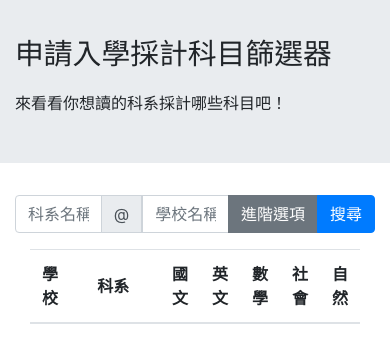
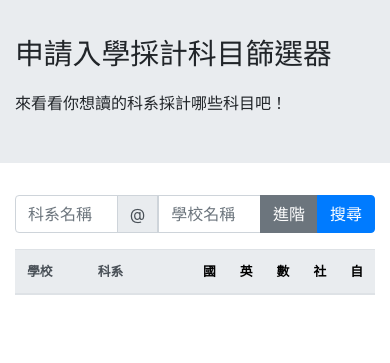
Before and after one commit to lashhw/applytool, a PHP site: page / in a window 390 px wide. Shown: the top 363 px of the page. Run offline with PHP 8.4, Linux system fonts and the light colour scheme; lists and menus that the app fills with data are empty; some libraries are stand-ins or nearby versions.

Commit message:
implement responsive design

```diff
--- a/index.html
+++ b/index.html
@@ -13,30 +13,6 @@
   <link rel="stylesheet" href="style.css?v=1">
   <!-- search.js -->
   <script src="search.js"></script>
-
-  <script>
-  // function processText(){
-  //   // add strikethrough on subjects which is filtered
-  //   for(var i=1;i<=5;i++)
-  //     if($("#check"+i).is(":checked"))$("#t"+i).css({"text-decoration-line" : "line-through",
-  //                                                    "text-decoration-color" : "DarkRed"});
-  //   // reduce text length on small devices
-  //   if($(window).width()<768){
-  //     $("#btn_advanced").text("進階");
-  //     $("#text_advanced").html("不採計：<br>")
-  //     $(".subject-title").each(function(){
-  //       var str=$(this).text().substring(0,1);
-  //       $(this).text(str);
-  //     });
-  //   }
-  // }
-
-  // auto search when the page is fully loaded
-  $(document).ready(function(){
-    getData();
-    update();
-  });
-  </script>
 </head>
 <body>
   <!-- title bar -->
@@ -65,42 +41,52 @@
       </div>
     </div>
     <!-- select subject to filter -->
-    <div id="advanced_options" class="collapse float-sm-right">
-      <label for="s1">國文：</label>
+    <div id="advanced_options" class="collapse float-sm-right form-inline">
+      <div class="form-group">
+        <label for="s1" class="option-title">&nbsp;國文：</label>
         <select id="s1" onchange="update()">
           <option value="1" selected="selected">不限</option>
           <option value="2">採計</option>
           <option value="3">不採計</option>
         </select>
-      <label for="s2">&nbsp;英文：</label>
+      </div>
+      <div class="form-group">
+        <label for="s2" class="option-title">&nbsp;英文：</label>
         <select id="s2" onchange="update()">
           <option value="1" selected="selected">不限</option>
           <option value="2">採計</option>
           <option value="3">不採計</option>
         </select>
-      <label for="s3">&nbsp;數學：</label>
+      </div>
+      <div class="form-group">
+        <label for="s3" class="option-title">&nbsp;數學：</label>
         <select id="s3" onchange="update()">
           <option value="1" selected="selected">不限</option>
           <option value="2">採計</option>
           <option value="3">不採計</option>
         </select>
-      <label for="s4">&nbsp;社會：</label>
+      </div>
+      <div class="form-group">
+        <label for="s4" class="option-title">&nbsp;社會：</label>
         <select id="s4" onchange="update()">
           <option value="1" selected="selected">不限</option>
           <option value="2">採計</option>
           <option value="3">不採計</option>
         </select>
-      <label for="s5">&nbsp;自然：</label>
+      </div>
+      <div class="form-group">
+        <label for="s5" class="option-title">&nbsp;自然：</label>
         <select id="s5" onchange="update()">
           <option value="1" selected="selected">不限</option>
           <option value="2">採計</option>
           <option value="3">不採計</option>
         </select>
       </div>
+    </div>
     <!-- the location to place the result table -->
-    <div class="container">
+    <div id="table_result">
       <table class="table">
-        <thead>
+        <thead class="thead-light">
           <tr>
             <th width="20%" class="align-middle">學校</th>
             <th width="30%" class="align-middle">科系</th>
--- a/search.js
+++ b/search.js
@@ -66,5 +66,36 @@ function update(){
   }
   $('#result_content').append(content);
 
+  // add strikethrough on subjects which is filtered
+  for(var i=1;i<=5;i++){
+    if($("#s"+i).val() == '1')$("#t"+i).css({"text-decoration-line": "",
+                                             "text-decoration-color": "",
+                                             "color": "black"});
+    if($("#s"+i).val() == '2')$("#t"+i).css({"text-decoration-line": "underline",
+                                             "text-decoration-color": "Green",
+                                             "color": "green"});
+    if($("#s"+i).val() == '3')$("#t"+i).css({"text-decoration-line": "line-through",
+                                             "text-decoration-color": "DarkRed",
+                                             "color": "darkred"});
+  }
+  // reduce text length on small devices
+  if($(window).width()<768){
+    $("#btn_advanced").text("進階");
+    $(".subject-title").each(function(){
+      var str=$(this).text().substring(0,1);
+      $(this).text(str);
+    });
+    $(".option-title").each(function(){
+      var str=$(this).text().substring(0,2);
+      $(this).text(str);
+    });
+  }
+
   $(".loading").hide();
 }
+
+// auto search when the page is fully loaded
+$(document).ready(function(){
+  getData();
+  update();
+});
--- a/style.css
+++ b/style.css
@@ -34,9 +34,3 @@
 .s7{
   background-color: #ffe6f2;
 }
-.td_default{
-  background-color: #f2f2f2;
-}
-.subject{
-  text-align: center;
-}
```
Lines whose indentation alone changed are shown as unchanged.
